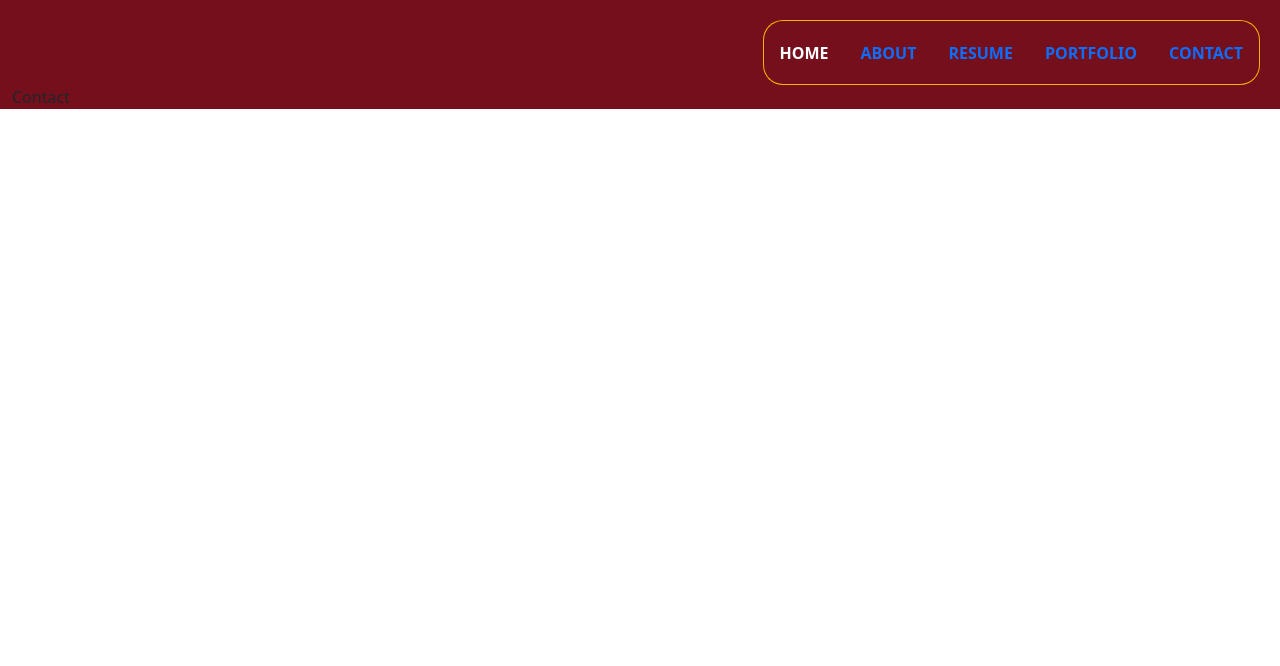
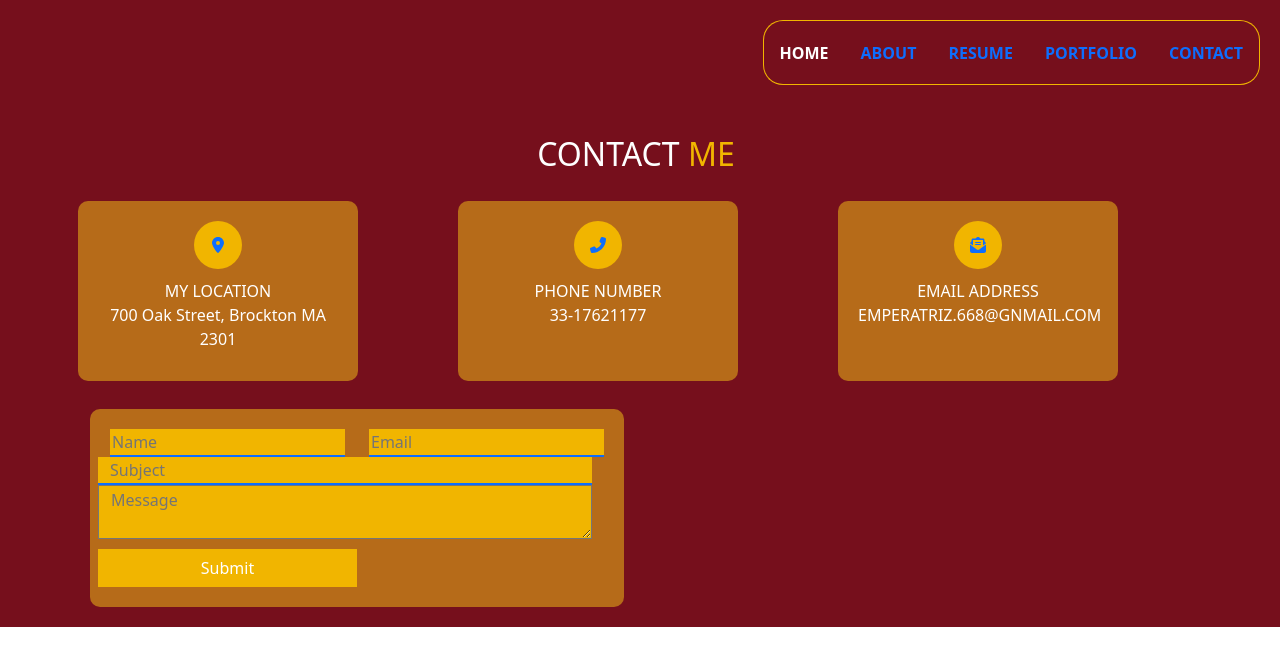
Before and after one commit to EmperatrizMalave/my-portfolio-2, a React (Create React App) app: page /contact in a window 1280 px wide. Shown: the top 666 px of the page. Built offline with nearby package versions, Linux system fonts and the light colour scheme.

Commit message:
creatingContactv1

```diff
--- a/src/portfolioContainer/Contact/Contact.css
+++ b/src/portfolioContainer/Contact/Contact.css
@@ -0,0 +1,84 @@
+
+.contact-me {
+    background-color: #760F1C;
+    padding: 20px;
+}
+
+.container-contact {
+
+    display: flex;
+    text-align: center;
+    justify-content: center;
+    align-items: center;
+    width: 280px;
+    height: 180px;
+    background-color: #ebb6168c;
+    border-radius: 10px;
+    margin-top: 20px;
+    display: inline-block;
+    color: white;
+    padding: 20px;
+}
+
+.header-circle {
+
+    width: 48px;
+    height: 48px;
+    border-radius: 50%;
+    background-color: #F1B500;
+    display: inline-flex;
+    text-align: center;
+    justify-content: center;
+    align-items: center;
+    margin-bottom: 10px;
+}
+
+.icon-c {
+    color: #0d6efd;
+}
+
+
+.form-contact{
+
+    padding: 20px;
+    margin-top: 28px;
+    height: auto;
+    width: auto;
+    background-color:#ebb6168c;
+    border-radius: 10px;
+
+
+}
+
+.box {
+    margin-top: 28px;
+    height: auto;
+    width: auto;
+    background-color:#ebb6168c;
+    border-radius: 10px;
+    color: white;
+
+}
+
+.input {
+    border-top: none;
+    border-left: none;
+    border-right: none;
+    border-bottom: 2px solid #0d6efd;
+    background-color: #F1B500;
+
+}
+
+.textarea {
+    background-color: #F1B500;
+    margin-bottom: 10px;
+}
+
+.input-submit {
+    color: white;
+    background-color:#F1B500;
+    border: none;
+    width: 50%;
+    height: 38px;
+
+}
--- a/src/portfolioContainer/Contact/Contact.js
+++ b/src/portfolioContainer/Contact/Contact.js
@@ -1,7 +1,112 @@
 import React from 'react'
+import './Contact.css'
+import { FontAwesomeIcon } from '@fortawesome/react-fontawesome';
+import {faEnvelopeOpenText, faLocationDot, faMobile, faPhoneFlip} from '@fortawesome/free-solid-svg-icons'
 
 export default function Contact() {
   return (
-    <div>Contact</div>
+
+        <section className='contact-me'>
+        <div className='container'>
+          {/*AREA DE TITULO PRINCIPAL*/}
+        <div className='row'>
+        <div className='col-lg-12'>
+          <div className='section-heading'>
+      <h2>CONTACT<span className='title-p'> ME</span></h2>
+          </div>
+        </div>
+
+
+   {/*AREA SOBRE INFORMACION DE CONTACTO*/}
+      {/*My location*/}
+      <div className='container'>
+        <div className='row'>
+        <div className='col-lg-4'>
+          <div className='container-contact'>
+            <div className='header-circle'>
+              <FontAwesomeIcon className='icon-c' icon={faLocationDot} />
+            </div>
+            <div className='text-location-p'>MY LOCATION</div>
+            <p className='text-location'>700 Oak Street, Brockton MA 2301</p>
+          </div>{/*FINAL My location*/}
+        </div>
+
+        {/*PHONE NUMBER*/}
+        <div className='col-lg-4'>
+        <div className='container-contact'>
+        <div className='header-circle'>
+              <FontAwesomeIcon className='icon-c' icon={faPhoneFlip} />
+            </div>
+            <div className='text-location-p'>PHONE NUMBER</div>
+            <p className='text-location'>33-17621177</p>
+
+        </div>
+        </div>{/*FINAL PHONE NUMBER*/}
+        {/*EMAIL ADDRESS*/}
+        <div className='col-lg-4'>
+        <div className='container-contact'>
+        <div className='header-circle'>
+              <FontAwesomeIcon className='icon-c' icon={faEnvelopeOpenText} />
+            </div>
+            <div className='text-location-p'>EMAIL ADDRESS</div>
+            <p className='text-location'>EMPERATRIZ.668@GNMAIL.COM</p>
+
+        </div>
+        </div>{/*FINAL EMAIL ADDRESS*/}
+        </div>
+        </div>
+
+      </div>{/*cierre div container AREA SOBRE INFORMACION DE CONTACTO*/}
+
+      {/*FORMULARIO DE CONTACTO*/}
+
+      <div className='container'>
+      <div className='row'>
+      <div className='col-lg-6'>
+        <div className='form-contact align-items-center justify-content-center d-flex'>
+        <form className='form-contact1 row'>
+            <label className='form-cont col-lg-6'>
+              <input className='input' type="text" placeholder='Name' required="required" />
+            </label>
+            <label className='form-cont col-lg-6'>
+              <input className='input' type="text" name="email" placeholder='Email' required="required"/>
+            </label>
+
+            <label className='row form-cont col-lg-12'>
+              <input className='input' type="text" name="Subject" placeholder='Subject' required="required" />
+            </label>
+            <label className='row form-cont col-lg-12'>
+              <textarea className='textarea' type="text" name="Message" placeholder='Message' required="required" />
+            </label>
+            <input className='input-submit' type="submit" value="Submit" />
+        </form>{/*final de formulario de contanto*/}
+
+          <div className='social-media'>
+
+          </div>
+
+        </div>
+      </div>
+
+      <div className='col-lg-6'>
+        <div className='box'>
+
+        </div>
+      </div>
+
+      </div>
+      </div>{/*final de formulario de contanto y --*/}
+
+
+
+
+
+
+
+
+
+
+  </div>
+  </section>
   )
 }
--- a/src/portfolioContainer/Resume/Resume.js
+++ b/src/portfolioContainer/Resume/Resume.js
@@ -2,7 +2,7 @@ import React from 'react'
 import './Resume.css';
 
 import { FontAwesomeIcon } from '@fortawesome/react-fontawesome';
-import { faDownload, faBadgeCheck, faCircleCheck } from '@fortawesome/free-solid-svg-icons'
+import { faDownload, faCircleCheck } from '@fortawesome/free-solid-svg-icons'
 export default function Resume() {
   return (
     <section className='my-resume'>
```
